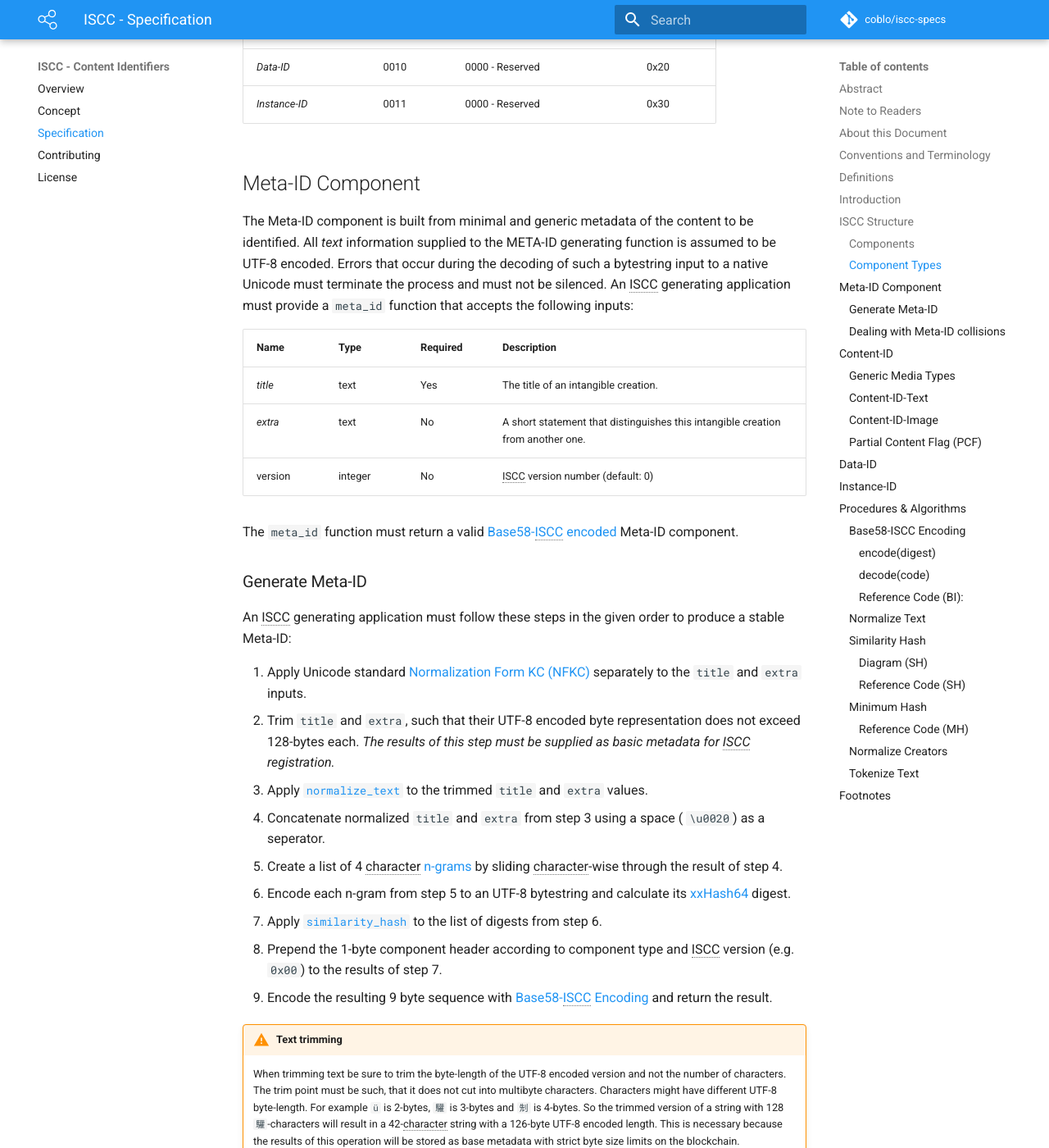
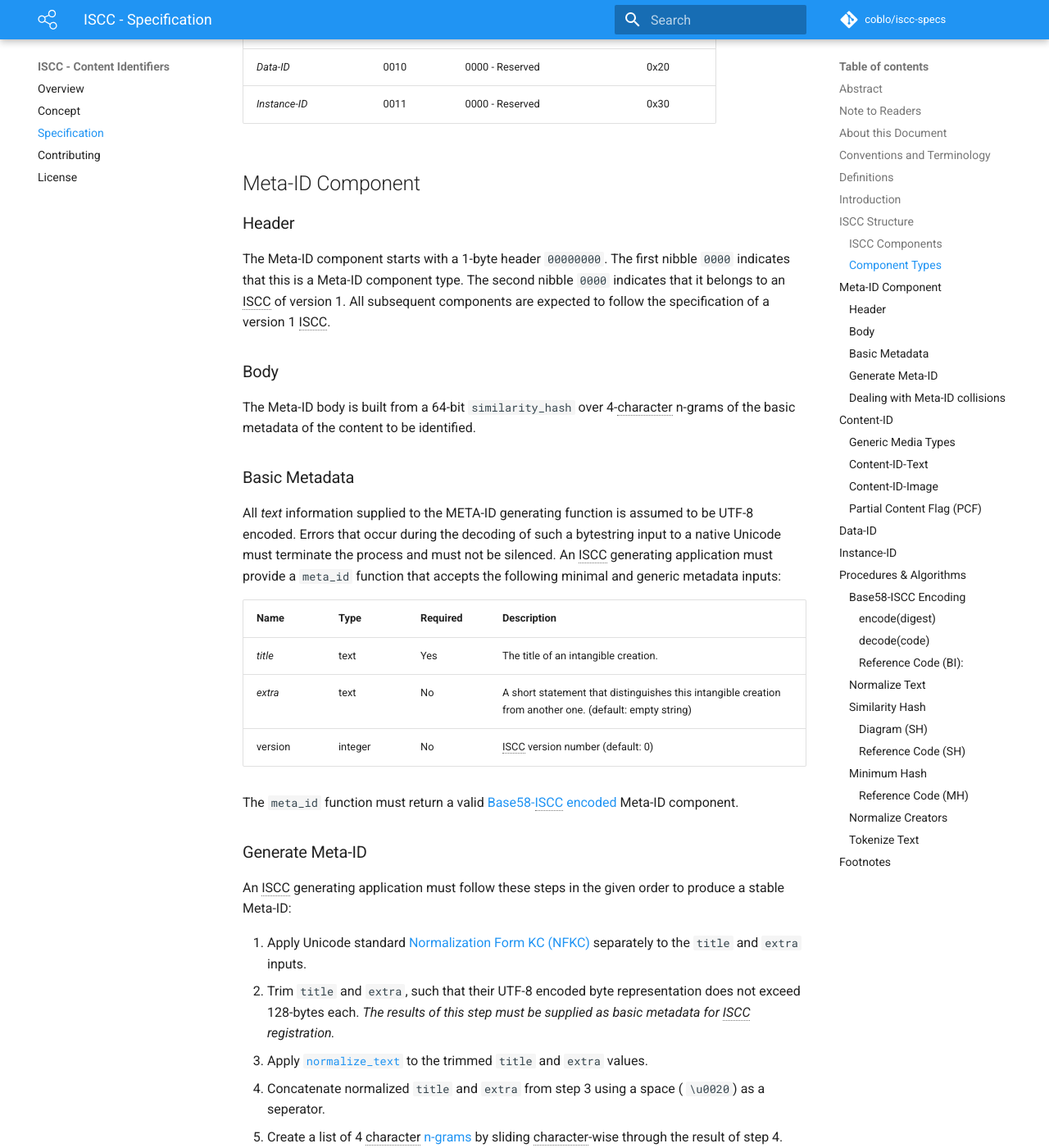
Before and after one commit to iscc/iscc-specs, an MkDocs documentation site: the page built from docs/specification.md, in a window 1280 px wide and 1400 px high, scrolled down 4010 px. Shown: the whole window at 82% size. Built offline with MkDocs 1.6.1 and Material for MkDocs 9.7.7, drawn with Linux system fonts in a browser that asks for light colours; comment, search, counter and statistics services are not loaded; old or Windows-style settings are respelled for this version of MkDocs; some of the changed text lies outside the part shown.

Commit message:
Tuning spec text.

```diff
--- a/docs/specification.md
+++ b/docs/specification.md
@@ -61,19 +61,19 @@ The ISCC Digest is a fixed size sequence of 36 bytes (288 bits) assembled from m
 
 ![iscc-creation-process](images/iscc-creation-process.svg)
 
-### Components
+### ISCC Components
 
 The ISCC Digest is built from multiple self-describing 72-bit components:
 
 
-| Components:     | Meta-ID             | Content-ID         | Data-ID              | Instance-ID    |
-| :-------------- | :------------------ | :----------------- | :------------------- | :------------- |
-| **Context:**    | Intangible creation | Content similarity | Data similarity      | Data checksum  |
-| **Input:**      | Metadata            | Extracted  content | Raw data             | Raw data       |
-| **Algorithms:** | Similarity Hash     | Type specific      | CDC, Similarity Hash | CDC, Hash Tree |
-| **Size:**       | 72 bits             | 72 bits            | 72 bits              | 72 bits        |
+| Components:     | Meta-ID             | Content-ID         | Data-ID           | Instance-ID    |
+| :-------------- | :------------------ | :----------------- | :---------------- | :------------- |
+| **Context:**    | Intangible creation | Content similarity | Data similarity   | Data checksum  |
+| **Input:**      | Metadata            | Extracted  content | Raw data          | Raw data       |
+| **Algorithms:** | Similarity Hash     | Type specific      | CDC, Minimum Hash | CDC, Hash Tree |
+| **Size:**       | 72 bits             | 72 bits            | 72 bits           | 72 bits        |
 
-These components may be used independently by applications for various purposes but must be combined into a 52 character base58-iscc encoded string (55 with hyphens) for a fully qualified ISCC Code. The components must be combined in the fixed order of Meta-ID, Content-ID, Data-ID, Instance-ID and may be separated by hyphens.
+These components may be used independently by applications for various purposes but must be combined into a 52 character [base58-iscc](#base58-iscc-encoding) encoded string (55 with hyphens) for a fully qualified ISCC Code. The components must be combined in the fixed order of Meta-ID, Content-ID, Data-ID, Instance-ID and may be separated by hyphens.
 
 !!! examples
     **Printable output:**
@@ -102,13 +102,23 @@ Each component has the same basic structure of a 1-byte header and a 8-byte main
 
 ## Meta-ID Component
 
-The Meta-ID component is built from minimal and generic metadata of the content to be identified. All *text* information supplied to the META-ID generating function is assumed to be UTF-8 encoded. Errors that occur during the decoding of such a bytestring input to a native Unicode must terminate the process and must not be silenced. An ISCC generating application must provide a `meta_id` function that accepts the following inputs:
+### Header
 
-| Name                  | Type    | Required | Description                                                  |
-| :-------------------- | :------ | :------- | :----------------------------------------------------------- |
-| *title*               | text    | Yes      | The title of an intangible creation.                         |
-| *extra*               | text    | No       | A short statement that distinguishes this intangible creation from another one. |
-| version               | integer | No       | ISCC version number (default: 0)                             |
+The Meta-ID component starts with a 1-byte header `00000000`. The first nibble `0000` indicates that this is a Meta-ID component type. The second nibble `0000` indicates that it belongs to an ISCC of version 1. All subsequent components are expected to follow the specification of a version 1 ISCC.
+
+### Body
+
+The Meta-ID body is built from a 64-bit `similarity_hash` over 4-character n-grams of the basic metadata of the content to be identified.
+
+### Basic Metadata
+
+All *text* information supplied to the META-ID generating function is assumed to be UTF-8 encoded. Errors that occur during the decoding of such a bytestring input to a native Unicode must terminate the process and must not be silenced. An ISCC generating application must provide a `meta_id` function that accepts the following minimal and generic metadata inputs:
+
+| Name    | Type    | Required | Description                                                  |
+| :------ | :------ | :------- | :----------------------------------------------------------- |
+| *title* | text    | Yes      | The title of an intangible creation.                         |
+| *extra* | text    | No       | A short statement that distinguishes this intangible creation from another one. (default: empty string) |
+| version | integer | No       | ISCC version number (default: 0)                             |
 
 The `meta_id` function must return a valid [Base58-ISCC encoded](#base58-iscc-encoding) Meta-ID component.
 
```
Also changed, not shown: other parts of docs/specification.md (+2 -2 lines).
